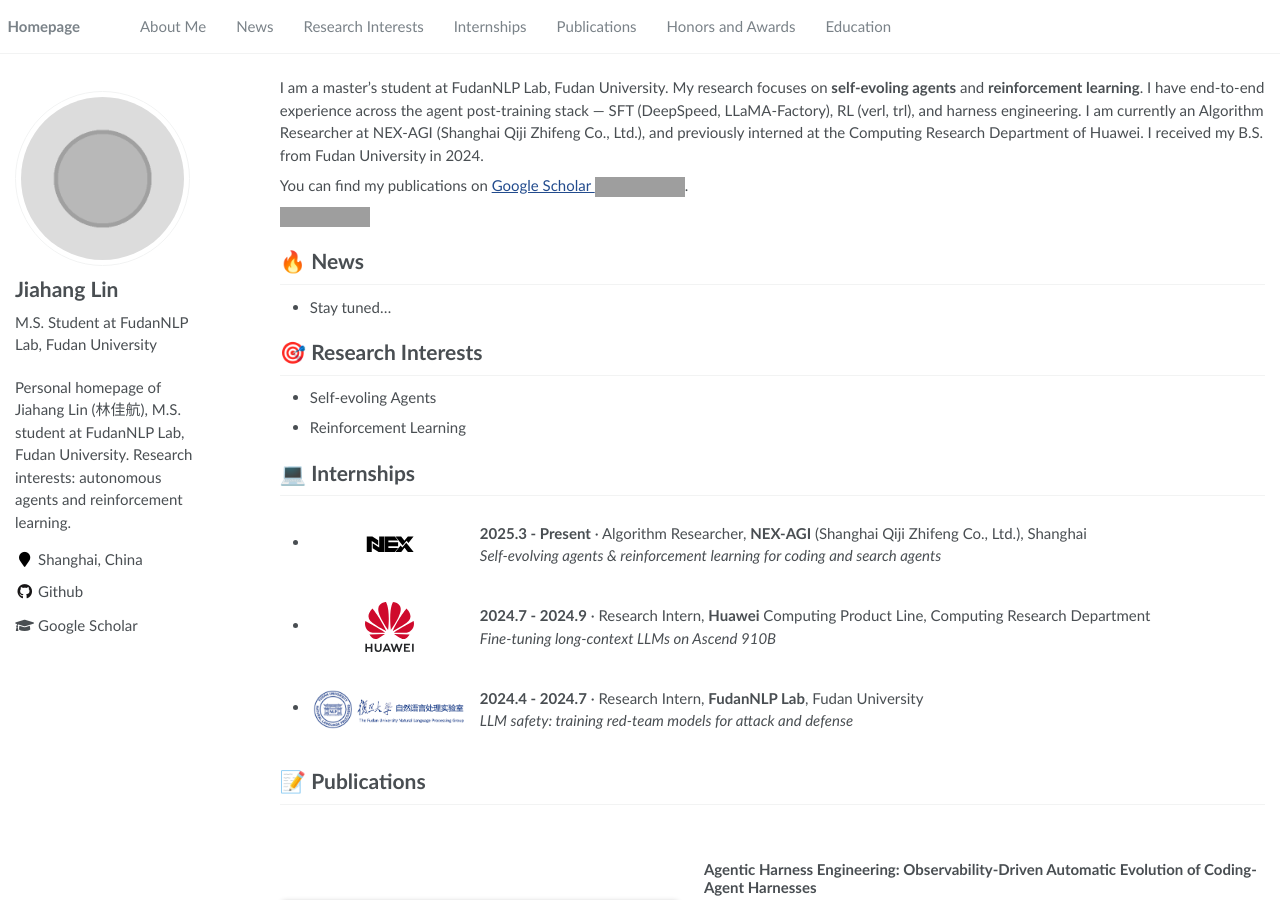
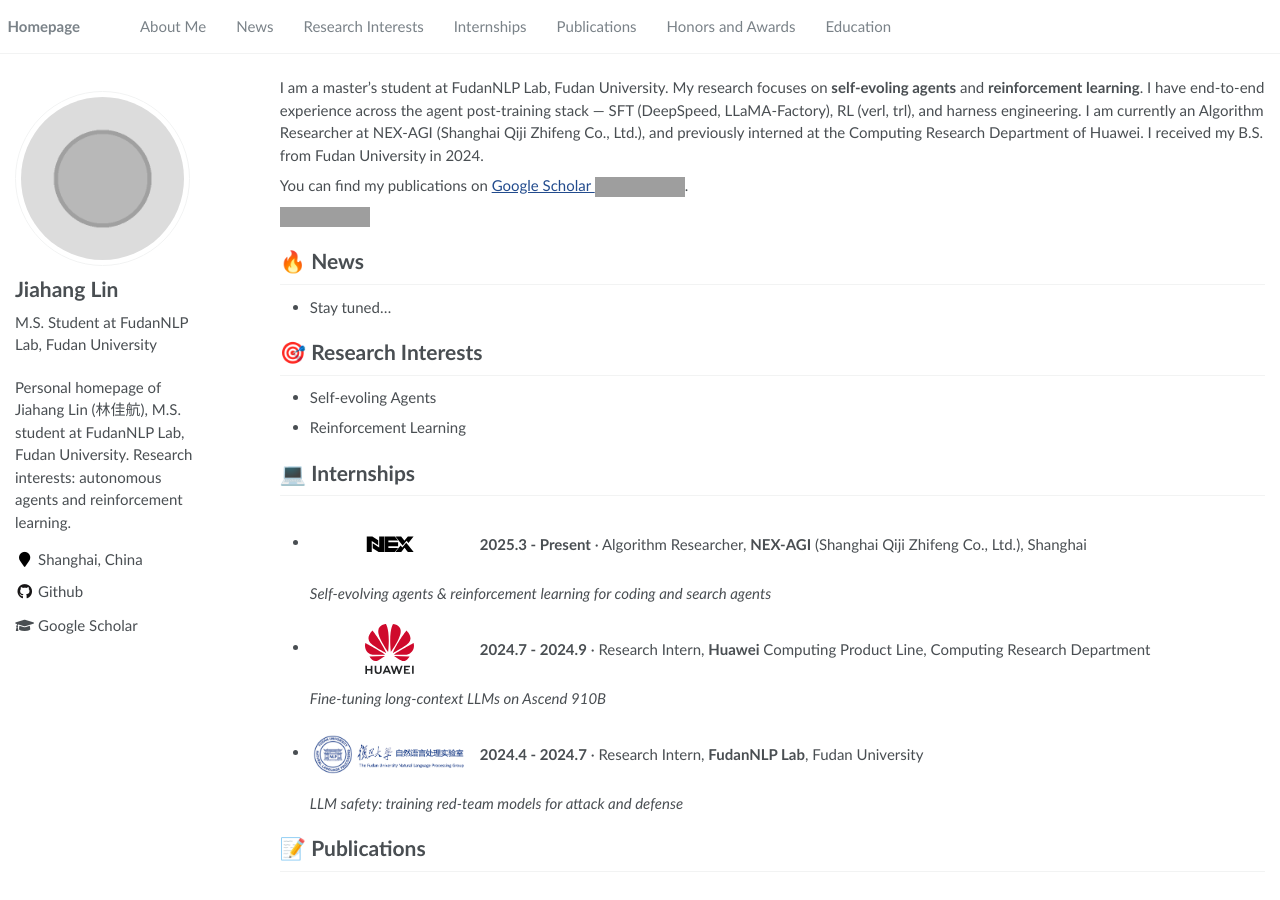
Before and after one commit to Curry09/Curry09.github.io, a Jekyll site: the page built from _pages/about.md, in a window 1280 px wide and 900 px high. Built offline with Jekyll 4.4.1, drawn with Linux system fonts in a browser that asks for light colours; grey boxes are pictures that could not be loaded.

Commit message:
internships: drop italic description onto a new line below the image
Co-Authored-By: Claude Opus 4.7 <noreply@anthropic.com>

```diff
--- a/_pages/about.md
+++ b/_pages/about.md
@@ -31,9 +31,9 @@ You can find my publications on <a href='https://scholar.google.com/citations?us
 - Reinforcement Learning
 
 # 💻 Internships
-- <span style="display: inline-flex; align-items: center; justify-content: center; width: 160px; height: 75px; vertical-align: middle; margin-right: 10px;"><img src="../images/NEX.svg" alt="NEX-AGI" style="max-width: 160px; max-height: 50px;"></span><span style="display: inline-block; vertical-align: middle;">**2025.3 - Present** · Algorithm Researcher, **NEX-AGI** (Shanghai Qiji Zhifeng Co., Ltd.), Shanghai<br><em>Self-evolving agents & reinforcement learning for coding and search agents</em></span>
-- <span style="display: inline-flex; align-items: center; justify-content: center; width: 160px; height: 75px; vertical-align: middle; margin-right: 10px;"><img src="../images/huawei.svg" alt="Huawei" style="max-width: 160px; max-height: 50px;"></span><span style="display: inline-block; vertical-align: middle;">**2024.7 - 2024.9** · Research Intern, **Huawei** Computing Product Line, Computing Research Department<br><em>Fine-tuning long-context LLMs on Ascend 910B</em></span>
-- <span style="display: inline-flex; align-items: center; justify-content: center; width: 160px; height: 75px; vertical-align: middle; margin-right: 10px;"><img src="../images/fudannlp.png" alt="FudanNLP" style="max-width: 160px; max-height: 50px;"></span><span style="display: inline-block; vertical-align: middle;">**2024.4 - 2024.7** · Research Intern, **FudanNLP Lab**, Fudan University<br><em>LLM safety: training red-team models for attack and defense</em></span>
+- <span style="display: inline-flex; align-items: center; justify-content: center; width: 160px; height: 75px; vertical-align: middle; margin-right: 10px;"><img src="../images/NEX.svg" alt="NEX-AGI" style="max-width: 160px; max-height: 50px;"></span><span style="display: inline-block; vertical-align: middle;">**2025.3 - Present** · Algorithm Researcher, **NEX-AGI** (Shanghai Qiji Zhifeng Co., Ltd.), Shanghai</span><br><em>Self-evolving agents & reinforcement learning for coding and search agents</em>
+- <span style="display: inline-flex; align-items: center; justify-content: center; width: 160px; height: 75px; vertical-align: middle; margin-right: 10px;"><img src="../images/huawei.svg" alt="Huawei" style="max-width: 160px; max-height: 50px;"></span><span style="display: inline-block; vertical-align: middle;">**2024.7 - 2024.9** · Research Intern, **Huawei** Computing Product Line, Computing Research Department</span><br><em>Fine-tuning long-context LLMs on Ascend 910B</em>
+- <span style="display: inline-flex; align-items: center; justify-content: center; width: 160px; height: 75px; vertical-align: middle; margin-right: 10px;"><img src="../images/fudannlp.png" alt="FudanNLP" style="max-width: 160px; max-height: 50px;"></span><span style="display: inline-block; vertical-align: middle;">**2024.4 - 2024.7** · Research Intern, **FudanNLP Lab**, Fudan University</span><br><em>LLM safety: training red-team models for attack and defense</em>
 
 # 📝 Publications
 
```
